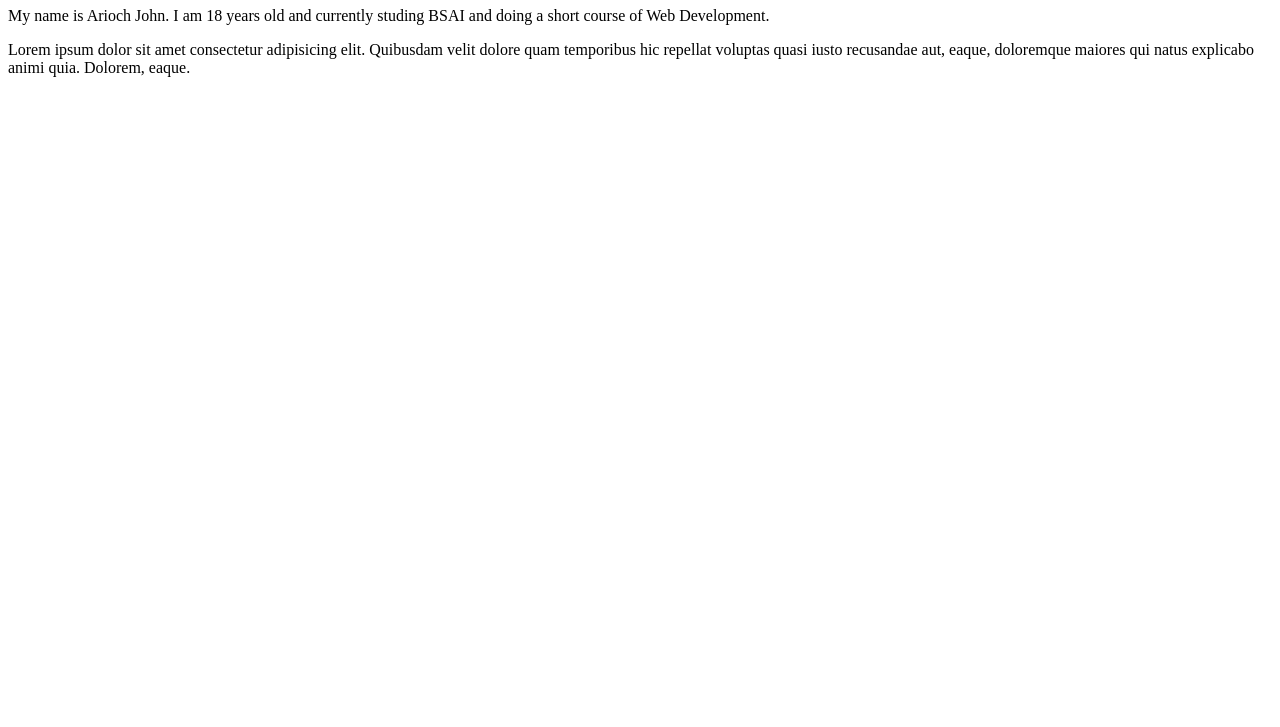
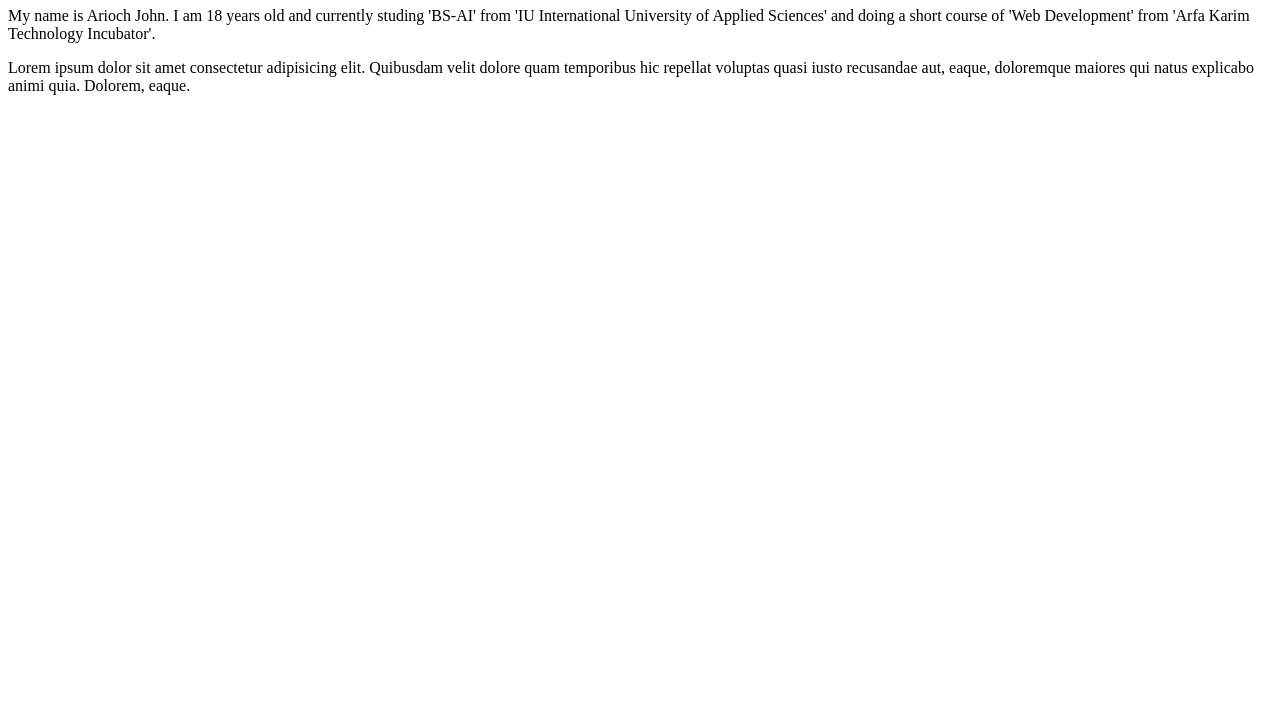
Before and after one commit to Arioch-John/Portfolio, a plain HTML site: page index.html in a window 1280 px wide. Shown: the part 73-800 px from the top of the page. Drawn offline with Linux system fonts and the light colour scheme.

Commit message:
version 3

```diff
--- a/index.html
+++ b/index.html
@@ -3,13 +3,13 @@
   <head>
     <meta charset="UTF-8" />
     <meta name="viewport" content="width=device-width>, initial-scale=1.0" />
-    <title>Document</title>
+    <title>Test Project</title>
   </head>
   <body>
     <h1>Welcome to my webiste.</h1>
     <p>
-      My name is Arioch John. I am 18 years old and currently studing BSAI and
-      doing a short course of Web Development.
+      My name is Arioch John. I am 18 years old and currently studing 'BS-AI' from 'IU International University of Applied Sciences' and
+      doing a short course of 'Web Development' from 'Arfa Karim Technology Incubator'.
     </p>
     <p>Lorem ipsum dolor sit amet consectetur adipisicing elit. Quibusdam velit
       dolore quam temporibus hic repellat voluptas quasi iusto recusandae aut,
```
